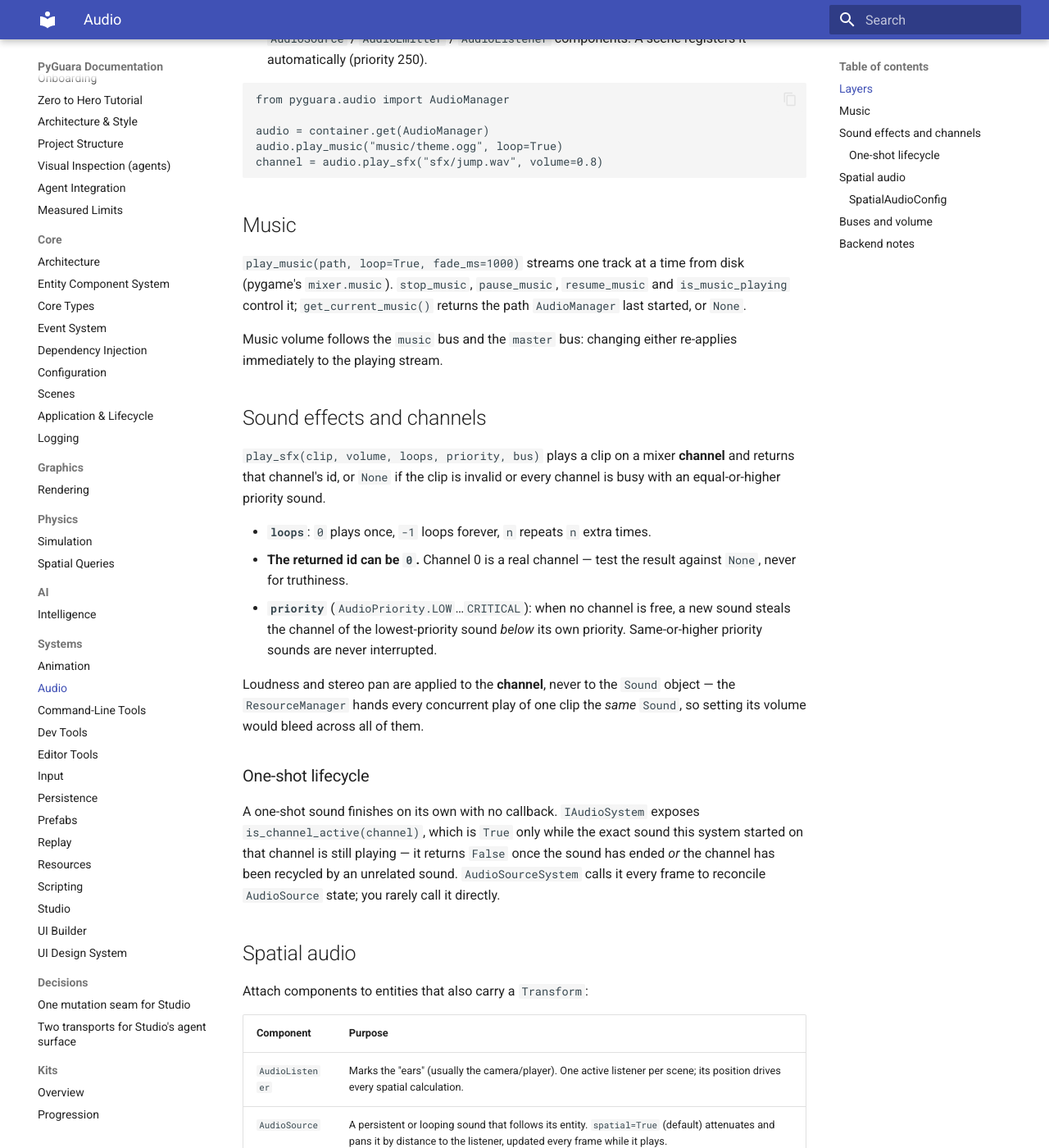
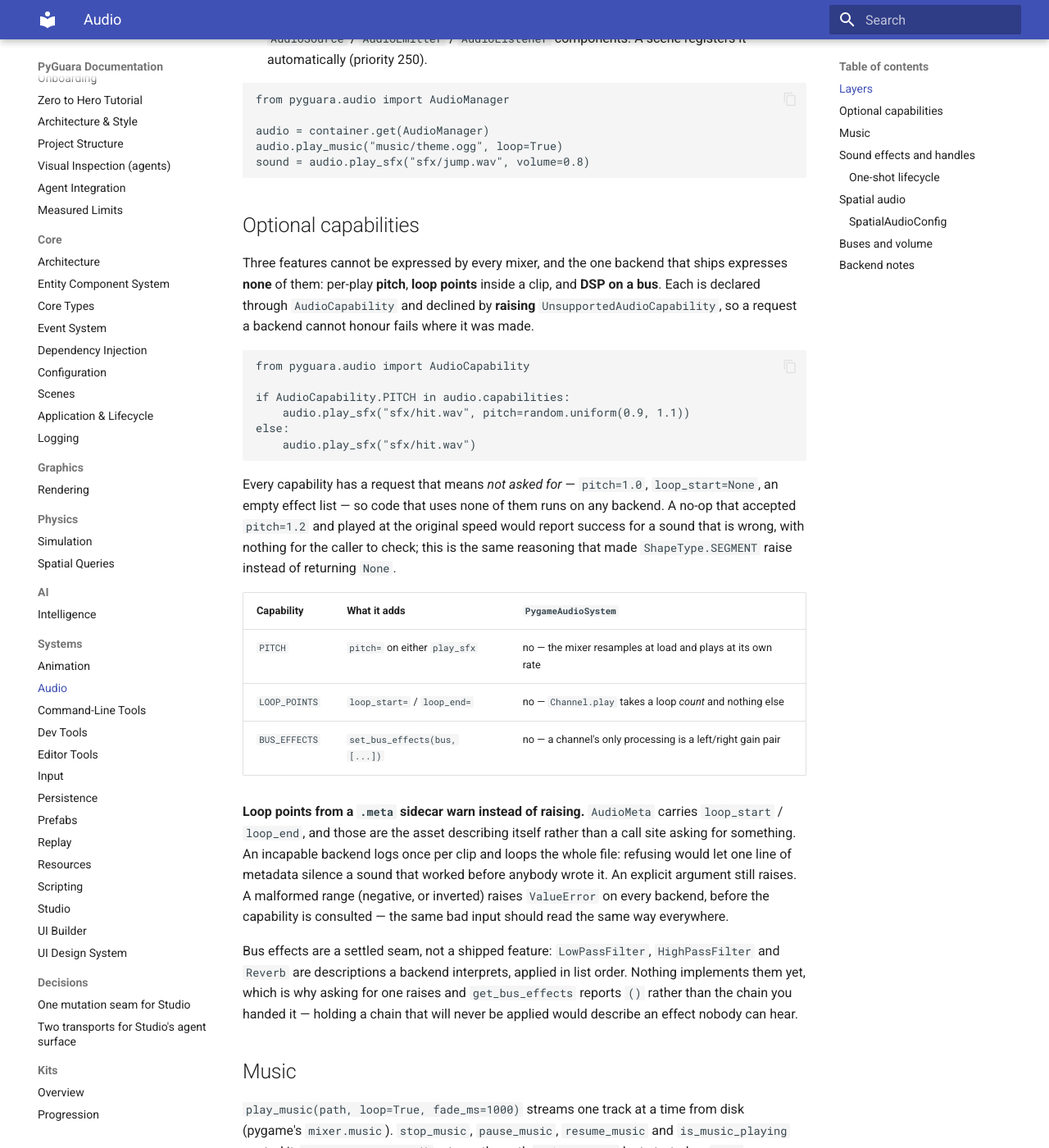
Before and after one commit to Wedeueis/pyguara, an MkDocs documentation site: the page built from docs/systems/audio.md, in a window 1280 px wide and 1400 px high, scrolled down 534 px. Shown: the whole window at 82% size. Built offline with MkDocs 1.6.1 and Material for MkDocs 9.7.7, drawn with Linux system fonts in a browser that asks for light colours; some of the changed text lies outside the part shown.

Commit message:
docs(audio): capabilities, handles, and why a sidecar only warns
`docs/systems/audio.md` gains an "Optional capabilities" section with
the table of what the shipped backend cannot do and why, and its
"Sound effects and channels" section becomes "Sound effects and
handles". The two traps the channel int had are kept as the explanation
for the handle rather than deleted with it.

Co-Authored-By: Claude Opus 5 <noreply@anthropic.com>

````diff
--- a/docs/systems/audio.md
+++ b/docs/systems/audio.md
@@ -8,9 +8,9 @@ Game code never touches pygame's mixer directly.
 
 1. **`IAudioSystem`** (`pyguara.audio.audio_system`) — the backend contract:
    music streaming, one-shot and looping SFX, spatial placement, buses,
-   per-channel mix updates. `PygameAudioSystem` is the shipped
-   implementation; it is registered as a singleton by the application
-   bootstrap.
+   per-sound mix updates, and the optional capabilities below.
+   `PygameAudioSystem` is the shipped implementation; it is registered as a
+   singleton by the application bootstrap.
 2. **`AudioManager`** (`pyguara.audio.manager`) — a convenience wrapper over
    `IAudioSystem` that loads clips by path through the `ResourceManager`,
    tracks the current music track, and forwards volume calls. Also a
@@ -24,8 +24,54 @@ from pyguara.audio import AudioManager
 
 audio = container.get(AudioManager)
 audio.play_music("music/theme.ogg", loop=True)
-channel = audio.play_sfx("sfx/jump.wav", volume=0.8)
+sound = audio.play_sfx("sfx/jump.wav", volume=0.8)
 ```
+
+## Optional capabilities
+
+Three features cannot be expressed by every mixer, and the one backend that
+ships expresses **none** of them: per-play **pitch**, **loop points** inside
+a clip, and **DSP on a bus**. Each is declared through `AudioCapability` and
+declined by **raising** `UnsupportedAudioCapability`, so a request a backend
+cannot honour fails where it was made.
+
+```python
+from pyguara.audio import AudioCapability
+
+if AudioCapability.PITCH in audio.capabilities:
+    audio.play_sfx("sfx/hit.wav", pitch=random.uniform(0.9, 1.1))
+else:
+    audio.play_sfx("sfx/hit.wav")
+```
+
+Every capability has a request that means *not asked for* — `pitch=1.0`,
+`loop_start=None`, an empty effect list — so code that uses none of them runs
+on any backend. A no-op that accepted `pitch=1.2` and played at the original
+speed would report success for a sound that is wrong, with nothing for the
+caller to check; this is the same reasoning that made `ShapeType.SEGMENT`
+raise instead of returning `None`.
+
+| Capability | What it adds | `PygameAudioSystem` |
+| --- | --- | --- |
+| `PITCH` | `pitch=` on either `play_sfx` | no — the mixer resamples at load and plays at its own rate |
+| `LOOP_POINTS` | `loop_start=` / `loop_end=` | no — `Channel.play` takes a loop *count* and nothing else |
+| `BUS_EFFECTS` | `set_bus_effects(bus, [...])` | no — a channel's only processing is a left/right gain pair |
+
+**Loop points from a `.meta` sidecar warn instead of raising.** `AudioMeta`
+carries `loop_start` / `loop_end`, and those are the asset describing itself
+rather than a call site asking for something. An incapable backend logs once
+per clip and loops the whole file: refusing would let one line of metadata
+silence a sound that worked before anybody wrote it. An explicit argument
+still raises. A malformed range (negative, or inverted) raises `ValueError`
+on every backend, before the capability is consulted — the same bad input
+should read the same way everywhere.
+
+Bus effects are a settled seam, not a shipped feature: `LowPassFilter`,
+`HighPassFilter` and `Reverb` are descriptions a backend interprets, applied
+in list order. Nothing implements them yet, which is why asking for one
+raises and `get_bus_effects` reports `()` rather than the chain you handed
+it — holding a chain that will never be applied would describe an effect
+nobody can hear.
 
 ## Music
 
@@ -37,16 +83,22 @@ and `is_music_playing` control it; `get_current_music()` returns the path
 Music volume follows the `music` bus and the `master` bus: changing either
 re-applies immediately to the playing stream.
 
-## Sound effects and channels
+## Sound effects and handles
 
-`play_sfx(clip, volume, loops, priority, bus)` plays a clip on a mixer
-**channel** and returns that channel's id, or `None` if the clip is invalid
+`play_sfx(clip, volume, loops, priority, bus, pitch, loop_start, loop_end)`
+plays a clip and returns a **`SoundHandle`**, or `None` if the clip is invalid
 or every channel is busy with an equal-or-higher priority sound.
 
+- **A handle is opaque.** Its `token` is minted per play, never reused in a
+  process, and means nothing to a caller. `stop_sfx`, `is_sound_active` and
+  `set_sound_mix` all take one; a handle whose sound has ended resolves to
+  nothing, so they become no-ops rather than acting on a stranger.
+- **That is the point.** A mixer channel number is recycled the instant its
+  sound ends, so `stop_sfx(7)` on a channel int held for a few frames stopped
+  whatever had taken channel 7 over. Channel `0` was also falsy, so
+  `if channel_id:` dropped a real sound.
 - **`loops`**: `0` plays once, `-1` loops forever, `n` repeats `n` extra
   times.
-- **The returned id can be `0`.** Channel 0 is a real channel — test the
-  result against `None`, never for truthiness.
 - **`priority`** (`AudioPriority.LOW`…`CRITICAL`): when no channel is free, a
   new sound steals the channel of the lowest-priority sound *below* its own
   priority. Same-or-higher priority sounds are never interrupted.
@@ -58,11 +110,10 @@ object — the `ResourceManager` hands every concurrent play of one clip the
 ### One-shot lifecycle
 
 A one-shot sound finishes on its own with no callback. `IAudioSystem`
-exposes `is_channel_active(channel)`, which is `True` only while the exact
-sound this system started on that channel is still playing — it returns
-`False` once the sound has ended *or* the channel has been recycled by an
-unrelated sound. `AudioSourceSystem` calls it every frame to reconcile
-`AudioSource` state; you rarely call it directly.
+exposes `is_sound_active(handle)`, which is `True` only while that exact
+sound is still playing — it returns `False` once the sound has ended *or* its
+channel has been recycled by an unrelated sound. `AudioSourceSystem` calls it
+every frame to reconcile `AudioSource` state; you rarely call it directly.
 
 ## Spatial audio
 
@@ -112,6 +163,9 @@ audio_system.set_bus_volume(AudioBusType.SFX, 0.5)
 audio_system.set_bus_muted(AudioBusType.MASTER, True)
 ```
 
+Buses are volume-only on the shipped backend. `set_bus_effects` is the seam
+for DSP; see **Optional capabilities**.
+
 `set_master_volume` / `set_sfx_volume` / `set_music_volume` are shorthands
 for the `master` / `sfx` / `music` buses.
 
@@ -128,5 +182,10 @@ for the `master` / `sfx` / `music` buses.
 channels by default. `shutdown()` stops all audio and releases the device;
 it is idempotent and is called from `Application.shutdown()`.
 
+It reports `AudioCapability.NONE`, and the three things it cannot do are the
+reason a second backend is wanted rather than a longer feature list on this
+one — see [#72](https://github.com/Wedeueis/pyguara/issues/72), whose P1
+"sound variation" needs `PITCH`.
+
 For headless use (tests, CI) set `SDL_AUDIODRIVER=dummy` before the mixer
 initialises — playback then advances in real time but produces no sound.
````
Also changed, not shown: CHANGELOG.md (+2 -0 lines).
